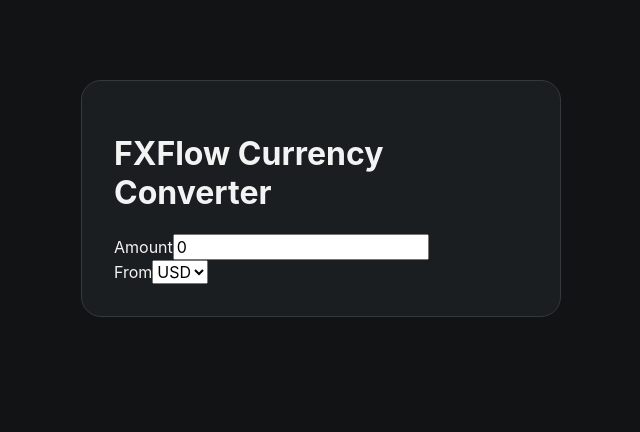
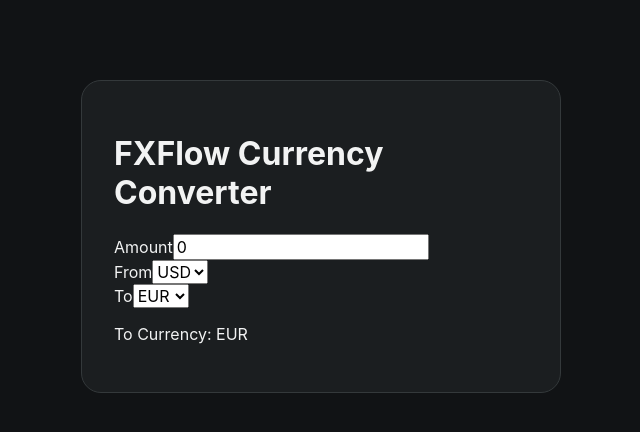
Before and after one commit to djimgon/fxflow, a React app in the folder frontend/: page / in a window 1280 px wide. Shown: the top 432 px of the page, without its empty margins (319-959 px from the left). Built offline with nearby package versions, Linux system fonts and the light colour scheme; the HTML template or start-up script is replaced by a standard one.

Commit message:
Added From and To

```diff
--- a/frontend/src/components/CurrencyConverter.jsx
+++ b/frontend/src/components/CurrencyConverter.jsx
@@ -3,6 +3,7 @@ import { useState } from "react";
 export function CurrencyConverter() {
     const [amount, setAmount] = useState(0);
     const [fromCurrency, setFromCurrency] = useState("USD");
+    const [toCurrency, setToCurrency] = useState("EUR");
 
     return (
         <div className="__converter">
@@ -31,6 +32,21 @@ export function CurrencyConverter() {
                         <option value="JPY">JPY</option>
                     </select>
                 </div>
+                <div>
+                    <label htmlFor="toCurrency">To</label>
+
+                    <select
+                        id="toCurrency"
+                        value={toCurrency}
+                        onChange={(event) => setToCurrency(event.target.value)}
+                    >
+                        <option value="USD">USD</option>
+                        <option value="EUR">EUR</option>
+                        <option value="GBP">GBP</option>
+                        <option value="JPY">JPY</option>
+                    </select>
+                </div>
+                <p>To Currency: {toCurrency}</p>
             </form>
         </div>
     );
```
